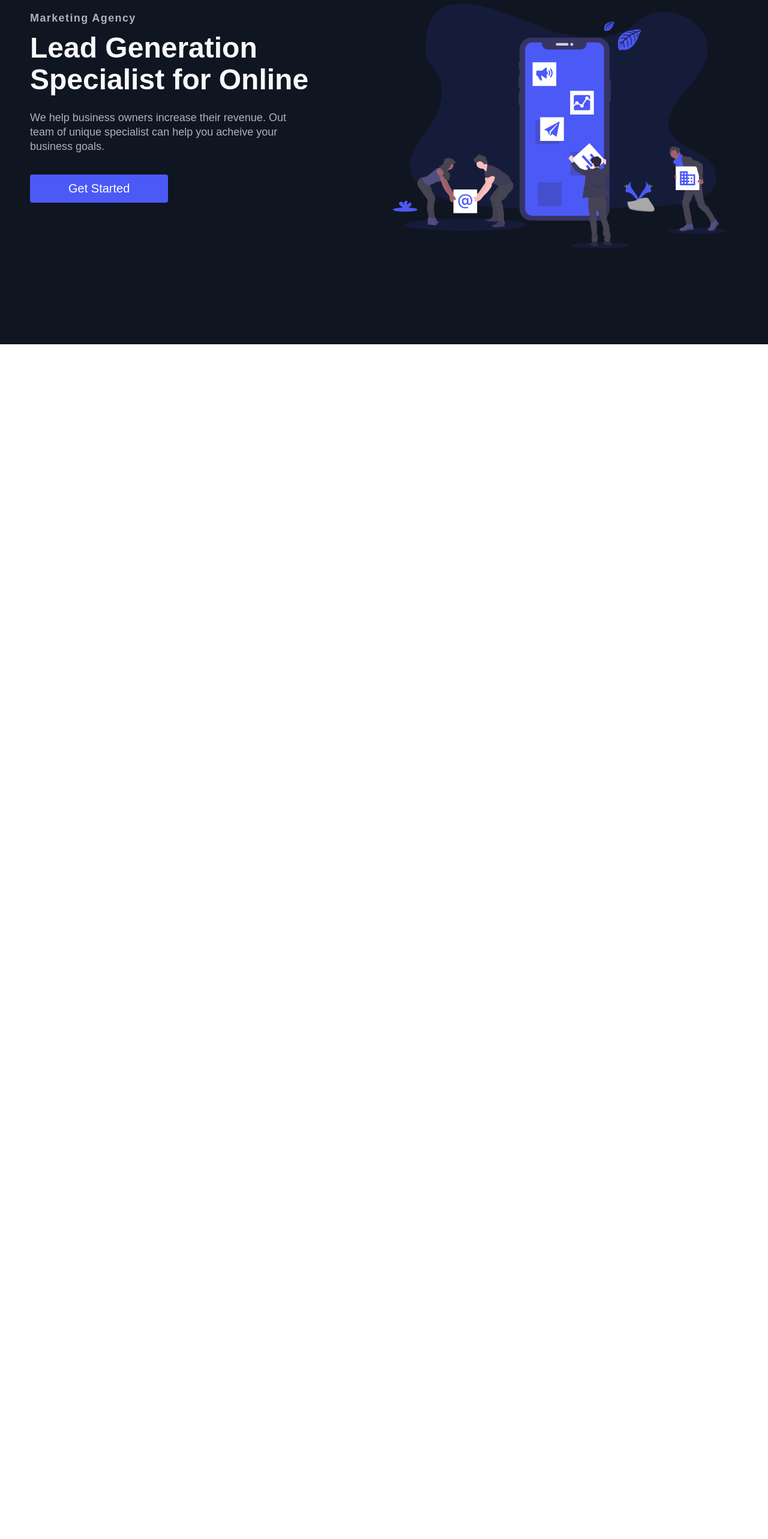
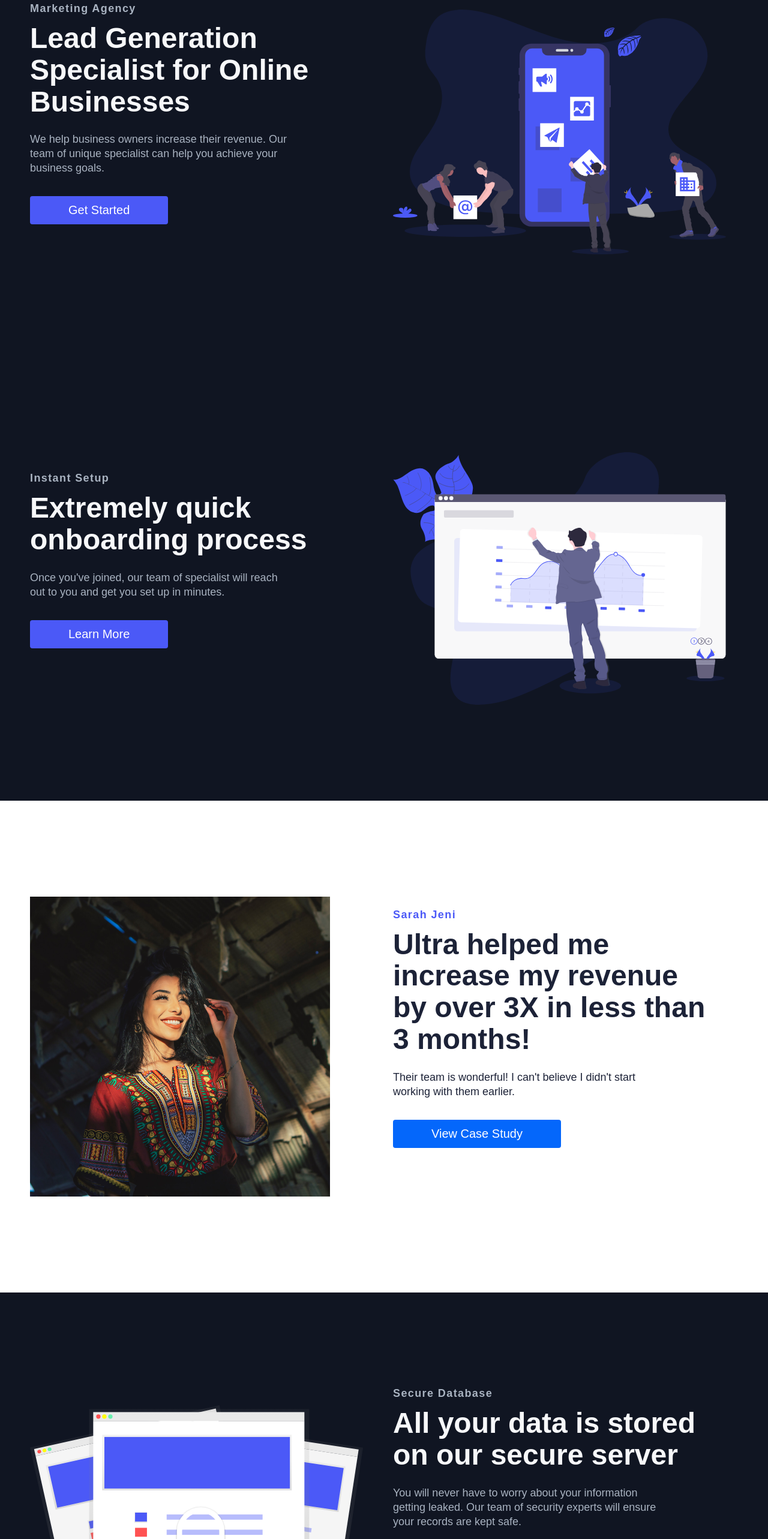
Before and after one commit to tsukhu/next-styled-components, a Next.js app: page / in a window 1280 px wide. Shown: the part 234-2800 px from the top of the page at 60% size. Before the commit the page ends 808 px from the top, so only its background shows below. Built offline with nearby package versions, Linux system fonts and the light colour scheme.

Commit message:
Completed Info with data

```diff
--- a/data.js
+++ b/data.js
@@ -1,16 +1,68 @@
 export const homeObjOne = {
+  primary: true,
   lightBg: false,
+  lightTopLine: true,
+  lightText: true,
+  lightTextDesc: true,
+  topLine: "Marketing Agency",
+  headline: "Lead Generation Specialist for Online Businesses",
+  description:
+    "We help business owners increase their revenue. Our team of unique specialist can help you achieve your business goals.",
+  buttonLabel: "Get Started",
   imgStart: "",
+  img: "/svg-1.svg",
+  alt: "Credit Card",
+  start: ""
+};
+
+export const homeObjThree = {
+  primary: false,
+  lightBg: true,
+  lightTopLine: false,
+  lightText: false,
+  lightTextDesc: false,
+  topLine: "Sarah Jeni",
+  headline:
+    "Ultra helped me increase my revenue by over 3X in less than 3 months!",
+  description:
+    "Their team is wonderful! I can't believe I didn't start working with them earlier.",
+  buttonLabel: "View Case Study",
+  imgStart: "start",
+  img: "/profile.jpg",
+  alt: "Vault",
+  start: "true"
+};
+
+export const homeObjTwo = {
   primary: true,
+  lightBg: false,
+  lightTopLine: true,
+  lightText: true,
+  lightTextDesc: true,
+  topLine: "Instant Setup",
+  headline: "Extremely quick onboarding process",
   description:
-    "We help business owners increase their revenue. Out team of unique specialist can help you acheive your business goals.",
-  headline: "Lead Generation Specialist for Online",
+    "Once you've joined, our team of specialist will reach out to you and get you set up in minutes.",
+  buttonLabel: "Learn More",
+  imgStart: "",
+  img: "/svg-2.svg",
+  alt: "Vault",
+  start: ""
+};
+
+export const homeObjFour = {
+  primary: true,
+  lightBg: false,
+  lightTopLine: true,
   lightText: true,
-  lightTopLine: true,
-  topLine: "Marketing Agency",
   lightTextDesc: true,
-  buttonLabel: "Get Started",
-  start: "",
-  img: "/svg-1.svg",
-  alt: "Image"
+  topLine: "Secure Database",
+  headline: "All your data is stored on our secure server",
+  description:
+    "You will never have to worry about your information getting leaked. Our team of security experts will ensure your records are kept safe.",
+  buttonLabel: "Sign Up Now",
+  imgStart: "start",
+  img: "/svg-3.svg",
+  alt: "Vault",
+  start: "true"
 };
--- a/pages/index.js
+++ b/pages/index.js
@@ -1,9 +1,12 @@
 import { Layout, InfoSection } from "../components";
-import { homeObjOne } from "../data";
+import { homeObjOne, homeObjTwo, homeObjThree, homeObjFour } from "../data";
 export default function Home() {
   return (
     <Layout>
       <InfoSection {...homeObjOne} />
+      <InfoSection {...homeObjTwo} />
+      <InfoSection {...homeObjThree} />
+      <InfoSection {...homeObjFour} />
     </Layout>
   );
 }
```
